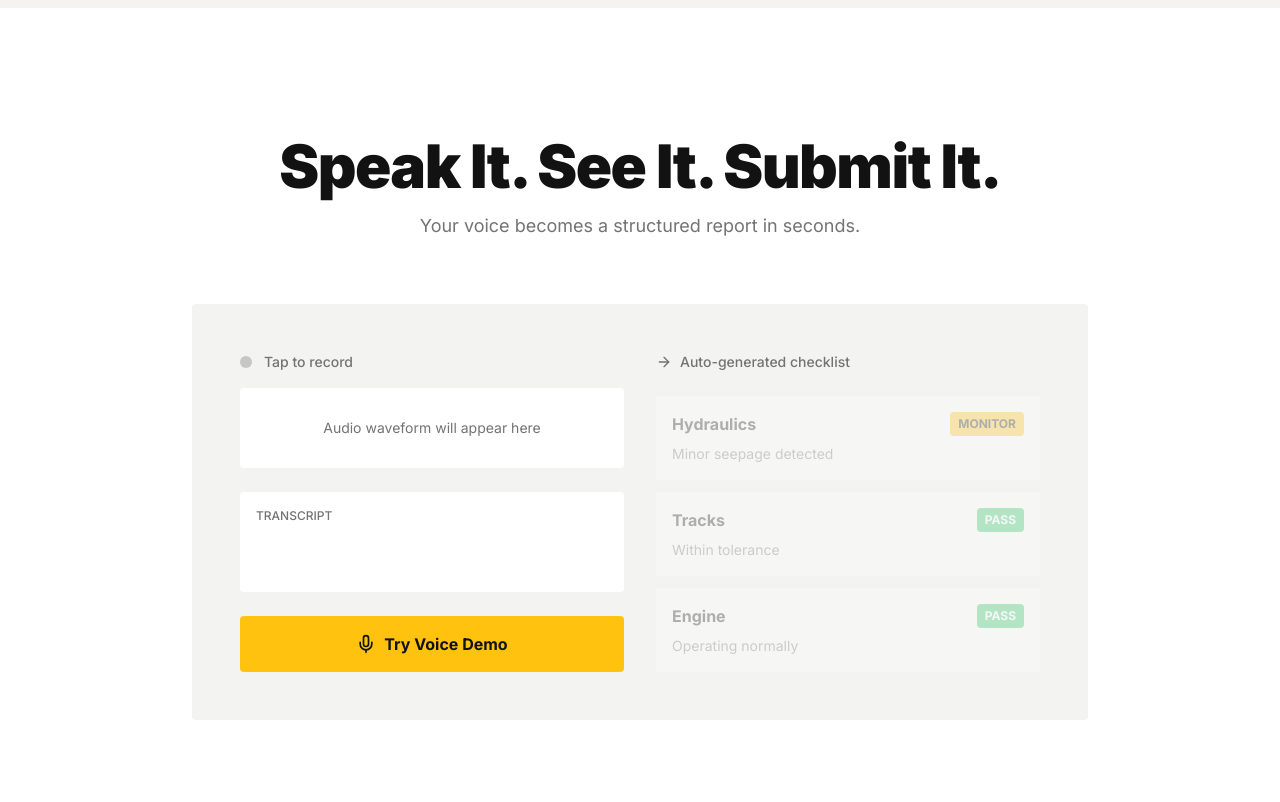
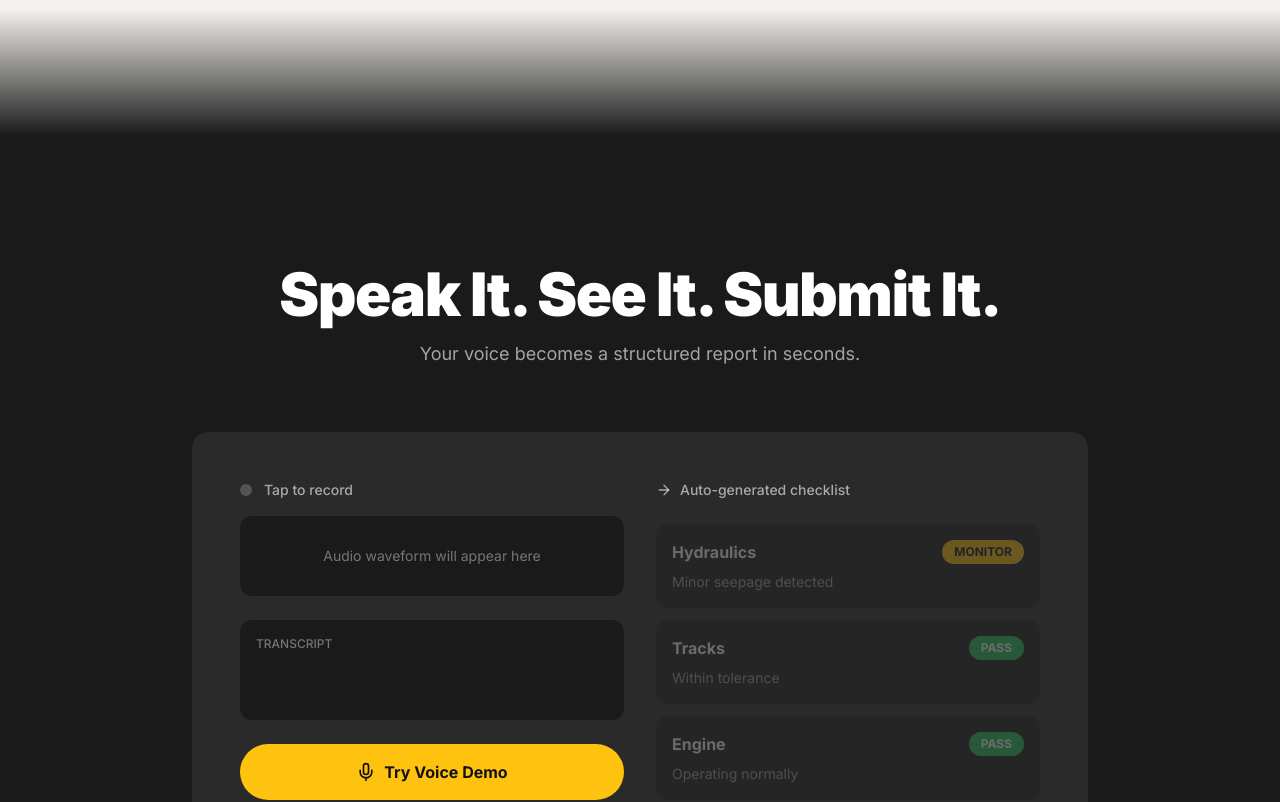
Before and after one commit to AviSrikumeran/CATREADY, a Next.js app: page / in a window 1280 px wide. Shown: the part 3740-4542 px from the top of the page. Built offline with nearby package versions, Linux system fonts and the light colour scheme.

Commit message:
style: enhance magic-moment with dark theme and gradient transitions
Add top spacing to vertical cards and update magic-moment with dark background and gradient effects.

```diff
--- a/components/landing/magic-moment.tsx
+++ b/components/landing/magic-moment.tsx
@@ -103,43 +103,53 @@ export function MagicMoment() {
   };
 
   return (
-    <section className="bg-white py-20 lg:py-32">
+    <section className="relative">
+      {/* Top gradient: cream to black */}
+      <div
+        className="h-24 md:h-32"
+        style={{
+          background: "linear-gradient(to bottom, hsl(40, 20%, 95%), #1a1a1a)"
+        }}
+      />
+
+      {/* Dark content area */}
+      <div className="bg-[#1a1a1a] py-20 lg:py-32">
       <div className="max-w-7xl mx-auto px-4 sm:px-6 lg:px-8">
         <div className="text-center mb-16">
-          <h2 className="text-4xl sm:text-5xl md:text-6xl font-black text-cat-black">
+          <h2 className="text-4xl sm:text-5xl md:text-6xl font-black text-white">
             Speak It. See It. Submit It.
           </h2>
-          <p className="mt-4 text-lg text-muted-foreground">
+          <p className="mt-4 text-lg text-white/60">
             Your voice becomes a structured report in seconds.
           </p>
         </div>
 
         <div className="max-w-4xl mx-auto">
-          <div className="bg-cat-gray rounded p-6 sm:p-8 lg:p-12">
+          <div className="bg-[#2a2a2a] rounded-2xl p-6 sm:p-8 lg:p-12">
             <div className="grid lg:grid-cols-2 gap-8">
               <div>
                 <div className="flex items-center gap-3 mb-4">
-                  <div className={`w-3 h-3 rounded-full ${isAnimating ? "bg-cat-red animate-pulse" : "bg-cat-black/20"}`} />
-                  <span className="text-sm font-medium text-muted-foreground">
+                  <div className={`w-3 h-3 rounded-full ${isAnimating ? "bg-cat-red animate-pulse" : "bg-white/20"}`} />
+                  <span className="text-sm font-medium text-white/60">
                     {isAnimating ? "Recording..." : "Tap to record"}
                   </span>
                 </div>
 
-                <div className="bg-white rounded p-4 mb-6 min-h-[80px] flex items-center">
+                <div className="bg-[#1a1a1a] rounded-xl p-4 mb-6 min-h-[80px] flex items-center">
                   {isAnimating ? (
                     <SmoothWaveform />
                   ) : (
-                    <p className="text-sm text-muted-foreground text-center w-full">
+                    <p className="text-sm text-white/40 text-center w-full">
                       Audio waveform will appear here
                     </p>
                   )}
                 </div>
 
-                <div className="bg-white rounded p-4 min-h-[100px]">
-                  <p className="text-xs font-medium text-muted-foreground mb-2">
+                <div className="bg-[#1a1a1a] rounded-xl p-4 min-h-[100px]">
+                  <p className="text-xs font-medium text-white/40 mb-2">
                     TRANSCRIPT
                   </p>
-                  <p className="text-cat-black leading-relaxed">
+                  <p className="text-white leading-relaxed">
                     {displayedText}
                     {isAnimating && displayedText.length < transcriptText.length && (
                       <span className="inline-block w-0.5 h-4 bg-cat-yellow ml-1 animate-pulse" />
@@ -149,8 +159,8 @@ export function MagicMoment() {
 
                 <button
                   onClick={isAnimating ? handleReset : handleStart}
-                  className={`mt-6 w-full py-4 rounded font-bold flex items-center justify-center gap-2 transition-all ${
-                    isAnimating ? "bg-cat-black text-white" : "bg-cat-yellow text-cat-black"
+                  className={`mt-6 w-full py-4 rounded-full font-bold flex items-center justify-center gap-2 transition-all ${
+                    isAnimating ? "bg-white text-cat-black" : "bg-cat-yellow text-cat-black"
                   }`}
                 >
                   <Mic className="h-5 w-5" />
@@ -160,8 +170,8 @@ export function MagicMoment() {
 
               <div>
                 <div className="flex items-center gap-2 mb-4">
-                  <ArrowRight className="h-4 w-4 text-muted-foreground" />
-                  <span className="text-sm font-medium text-muted-foreground">
+                  <ArrowRight className="h-4 w-4 text-white/60" />
+                  <span className="text-sm font-medium text-white/60">
                     Auto-generated checklist
                   </span>
                 </div>
@@ -170,16 +180,16 @@ export function MagicMoment() {
                   {checklistItems.map((item, index) => (
                     <div
                       key={item.category}
-                      className={`bg-white rounded p-4 transition-all duration-300 ${
+                      className={`bg-[#1a1a1a] rounded-xl p-4 transition-all duration-300 ${
                         showChecklist && index < activeItems
                           ? "opacity-100 translate-y-0"
                           : "opacity-30 translate-y-2"
                       }`}
                     >
                       <div className="flex items-center justify-between mb-2">
-                        <span className="font-bold text-cat-black">{item.category}</span>
+                        <span className="font-bold text-white">{item.category}</span>
                         <span
-                          className={`text-xs font-bold px-2 py-1 rounded ${
+                          className={`text-xs font-bold px-3 py-1 rounded-full ${
                             item.status === "PASS"
                               ? "bg-green-500 text-white"
                               : item.status === "MONITOR"
@@ -190,7 +200,7 @@ export function MagicMoment() {
                           {item.status}
                         </span>
                       </div>
-                      <p className="text-sm text-muted-foreground">{item.finding}</p>
+                      <p className="text-sm text-white/60">{item.finding}</p>
                     </div>
                   ))}
                 </div>
@@ -199,6 +209,15 @@ export function MagicMoment() {
           </div>
         </div>
       </div>
+      </div>
+
+      {/* Bottom gradient: black to cream */}
+      <div
+        className="h-24 md:h-32"
+        style={{
+          background: "linear-gradient(to bottom, #1a1a1a, hsl(40, 20%, 95%))"
+        }}
+      />
     </section>
   );
 }
--- a/components/landing/value-props.tsx
+++ b/components/landing/value-props.tsx
@@ -141,7 +141,7 @@ export function ValueProps() {
   const headerY = useTransform(scrollYProgress, [0, 0.1], [30, 0]);
 
   return (
-    <section ref={sectionRef} id="features" className="bg-background py-16 md:py-24">
+    <section ref={sectionRef} id="features" className="bg-background pt-24 md:pt-32 pb-16 md:pb-24">
       <div className="max-w-7xl mx-auto px-4 sm:px-6 lg:px-8">
         <motion.div
           className="text-center mb-12 md:mb-16"
```
